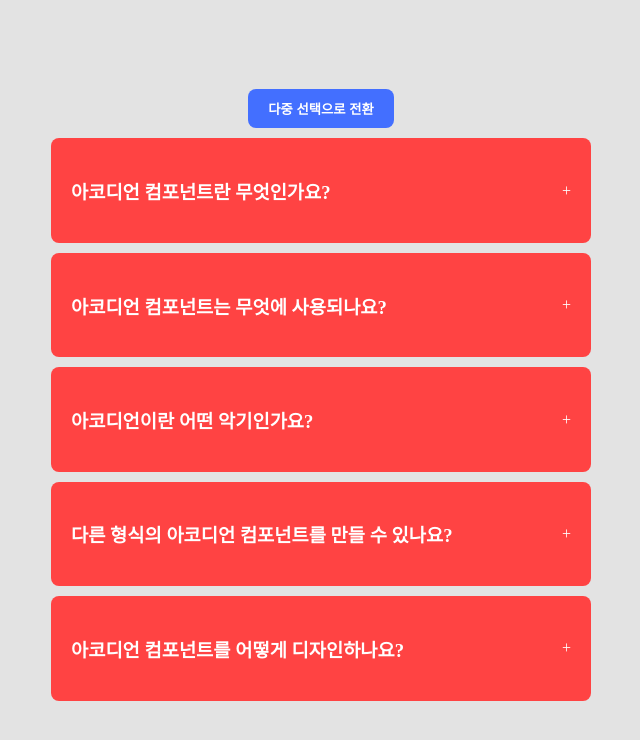
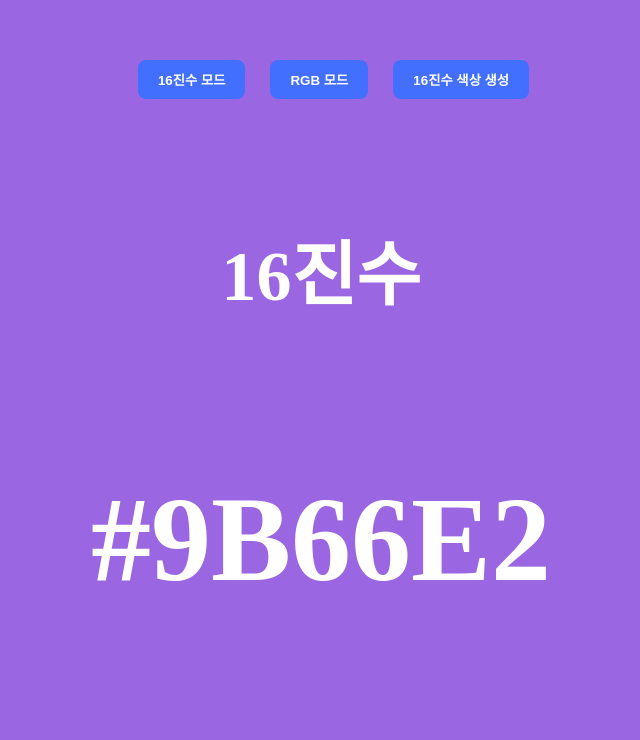
Before and after one commit to SeungJin051/25-react-projects, a React (Vite) app: page / in a window 1280 px wide. Shown: the top 740 px of the page, without its empty margins (319-959 px from the left). Built offline with nearby package versions, Linux system fonts and the light colour scheme.

Commit message:
16진수 / RGB 랜덤 색상 생성기

```diff
--- a/src/App.jsx
+++ b/src/App.jsx
@@ -1,9 +1,11 @@
 import Accordian from "./components/accordian/index";
+import RandomColor from "./components/random-color/index";
 
 function App() {
   return (
     <>
-      <Accordian />
+      {/* <Accordian /> */}
+      <RandomColor />
     </>
   );
 }
--- /dev/null
+++ b/src/components/random-color/index.jsx
@@ -0,0 +1,89 @@
+import { useEffect } from "react";
+import { useState } from "react";
+
+export default function RandomColor() {
+  // 1. 유형 설정 (16진수 or RGB)
+  const [tyofColor, setTypeOfColor] = useState("hex");
+  const [color, setColor] = useState("#000000");
+
+  // 주어진 length 값 사이의 임의의 정수를 반환
+  function randomColorUtility(length) {
+    return Math.floor(Math.random() * length);
+  }
+
+  // ex) #678764
+  function handleCreateRandomhexColor() {
+    const hex = [0, 1, 2, 3, 4, 5, 6, 7, 8, 9, "A", "B", "C", "D", "E", "F"];
+    let hexColor = "#";
+
+    for (let i = 0; i < 6; i++) {
+      hexColor += hex[randomColorUtility(hex.length)];
+    }
+    console.log(hexColor);
+    setColor(hexColor);
+  }
+
+  function handleCreateRandomRgbColor() {
+    const r = randomColorUtility(256);
+    const g = randomColorUtility(256);
+    const b = randomColorUtility(256);
+    console.log(r, g, b);
+    setColor(`rgb(${r},${g},${b})`);
+  }
+
+  useEffect(() => {
+    if (tyofColor === "rgb") handleCreateRandomRgbColor();
+    else handleCreateRandomhexColor();
+  }, [tyofColor]);
+
+  return (
+    <div
+      style={{
+        width: "100vw",
+        height: "100vh",
+        background: color,
+      }}
+    >
+      {/* "RGB 색상 생성" 버튼을 클릭하여 색상 형식을 "rgb"로 변경 */}
+      <div
+        style={{
+          display: "flex",
+          justifyContent: "center",
+          alignItems: "center",
+        }}
+      >
+        <button className="btn" onClick={() => setTypeOfColor("hex")}>
+          16진수 모드
+        </button>
+        <button className="btn" onClick={() => setTypeOfColor("rgb")}>
+          RGB 모드
+        </button>
+        <button
+          className="btn"
+          onClick={
+            tyofColor === "hex"
+              ? handleCreateRandomhexColor
+              : handleCreateRandomRgbColor
+          }
+        >
+          {tyofColor === "hex" ? "16진수 색상 생성" : "RGB 색상 생성"}
+        </button>
+      </div>
+
+      <div
+        style={{
+          display: "flex",
+          justifyContent: "center",
+          alignItems: "center",
+          color: "#fff",
+          fontSize: "60px",
+          marginTop: "50px",
+          flexDirection: "column",
+        }}
+      >
+        <h3> {tyofColor === "hex" ? "16진수 " : "RGB "}</h3>
+        <h1>{color}</h1>
+      </div>
+    </div>
+  );
+}
```
